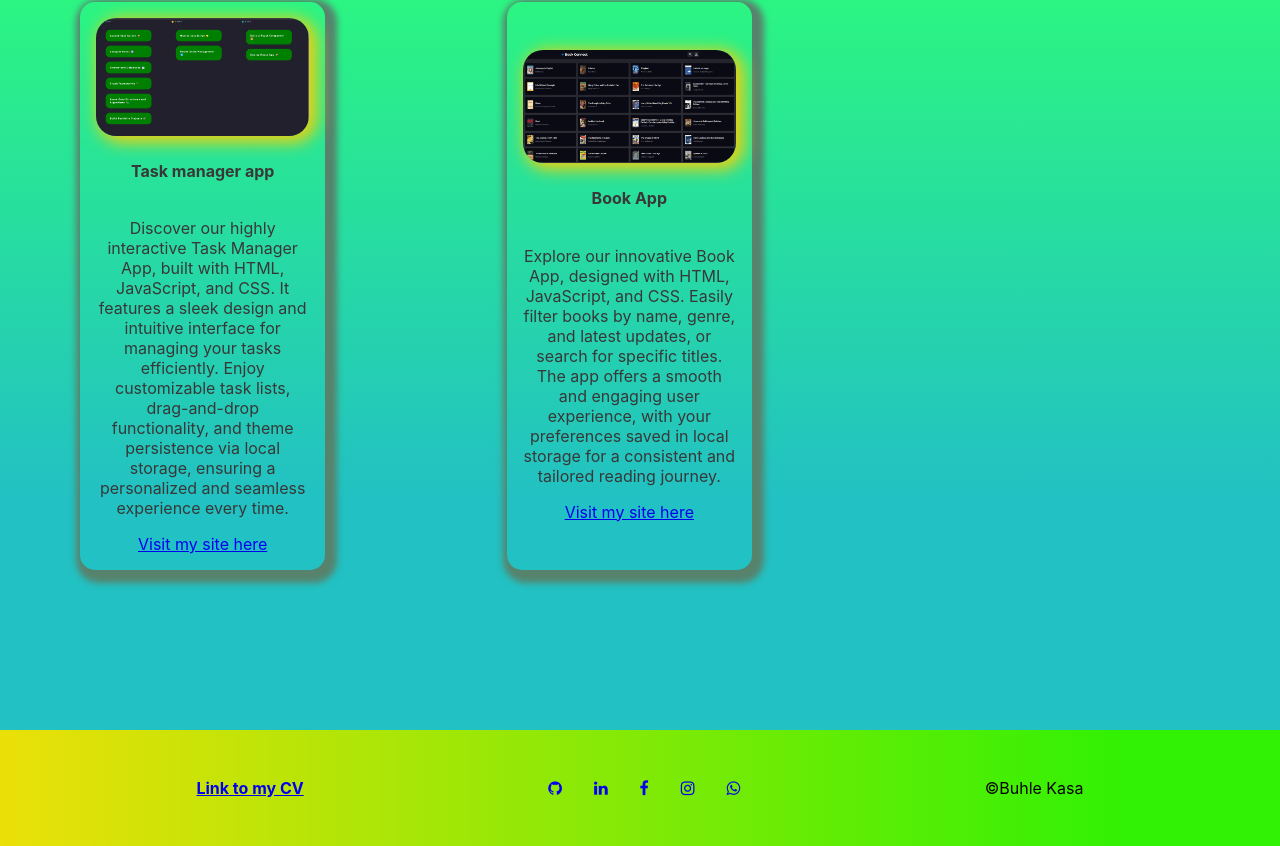
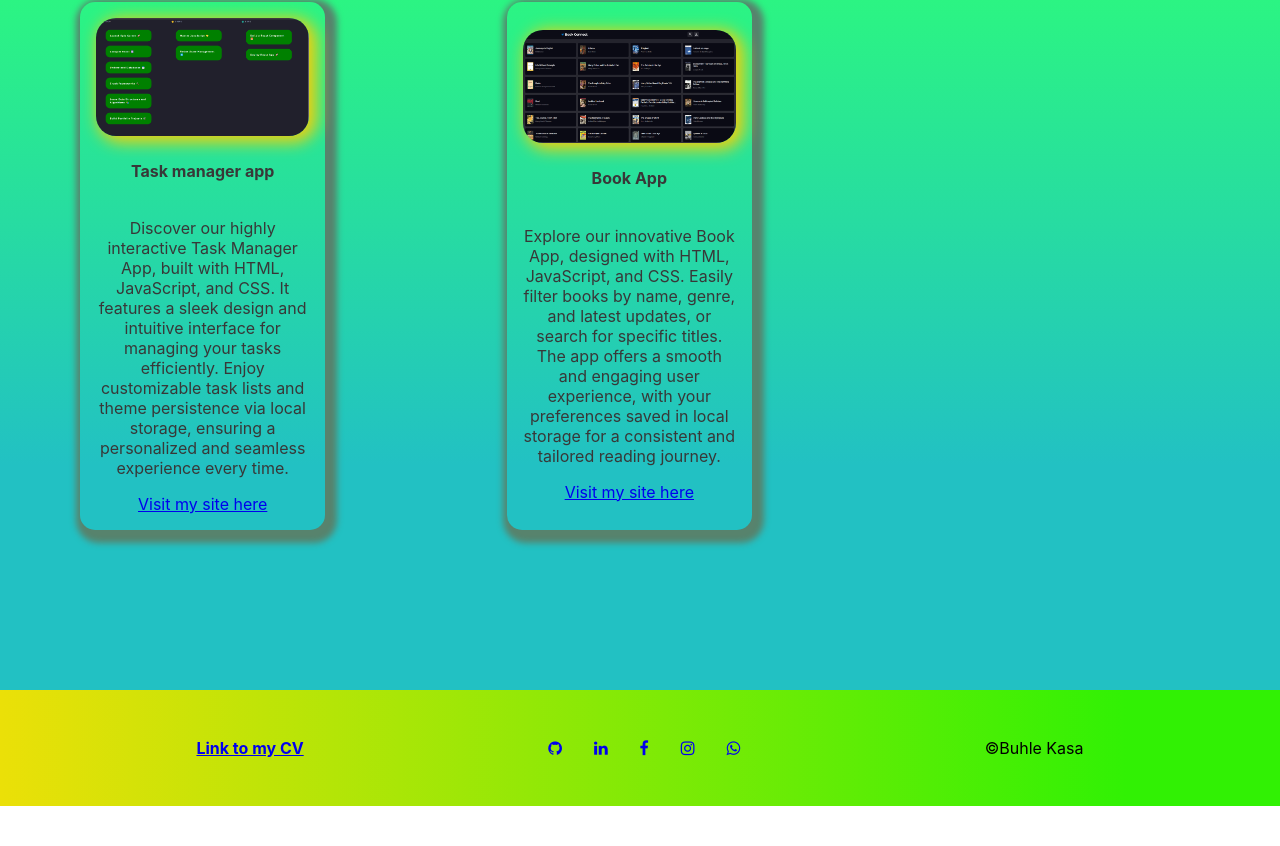
Before and after one commit to Mr-Kasa/buhkas465-wfo2401-groupb_buhlekasa_cdv05, a React (Create React App) app: page / in a window 1280 px wide. Shown: the part 1941-2787 px from the top of the page. After the commit the page ends 2747 px from the top, so only its background shows below. Built offline with nearby package versions, Linux system fonts and the light colour scheme.

Commit message:
minor bug fix

```diff
--- a/src/components/MyWork.js
+++ b/src/components/MyWork.js
@@ -18,7 +18,7 @@ export default function MyWork() {
               Discover our highly interactive Task Manager App, built with HTML,
               JavaScript, and CSS. It features a sleek design and intuitive
               interface for managing your tasks efficiently. Enjoy customizable
-              task lists, drag-and-drop functionality, and theme persistence via
+              task lists and theme persistence via
               local storage, ensuring a personalized and seamless experience
               every time.
             </p>
```
